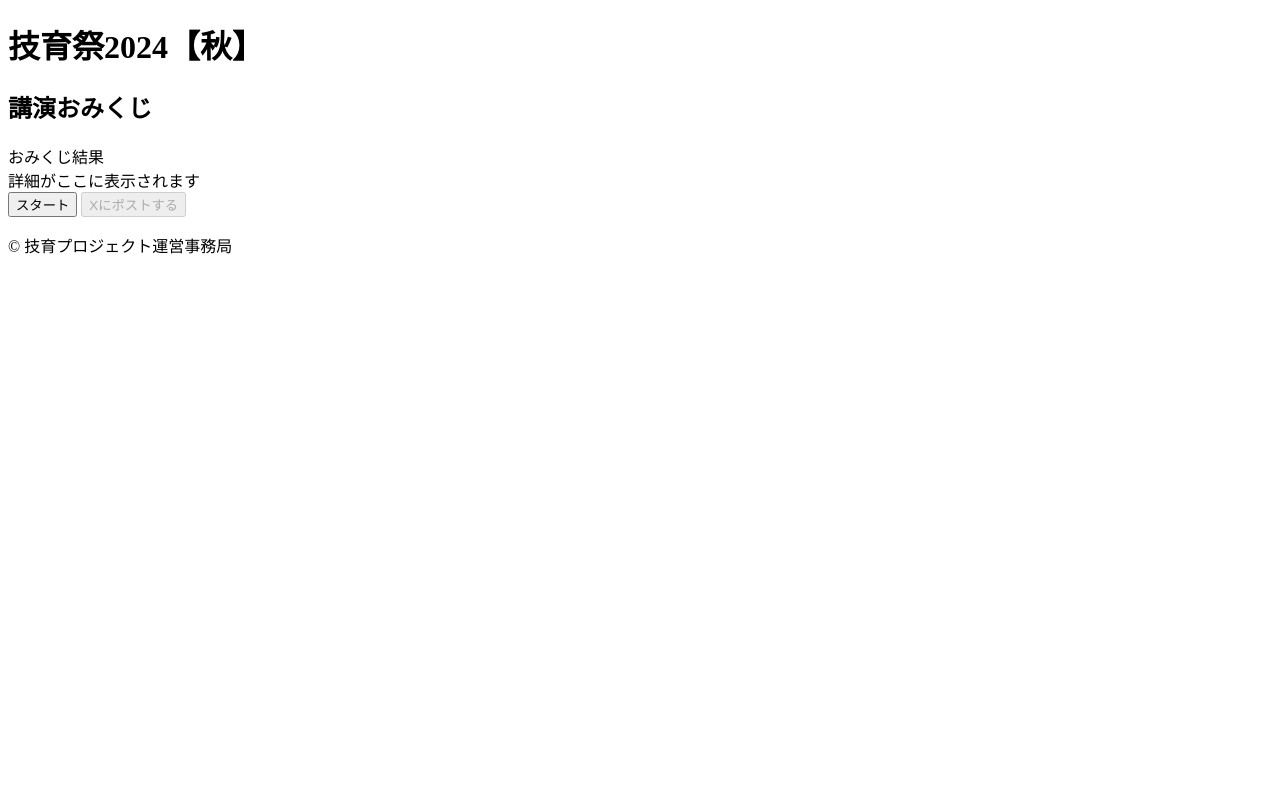
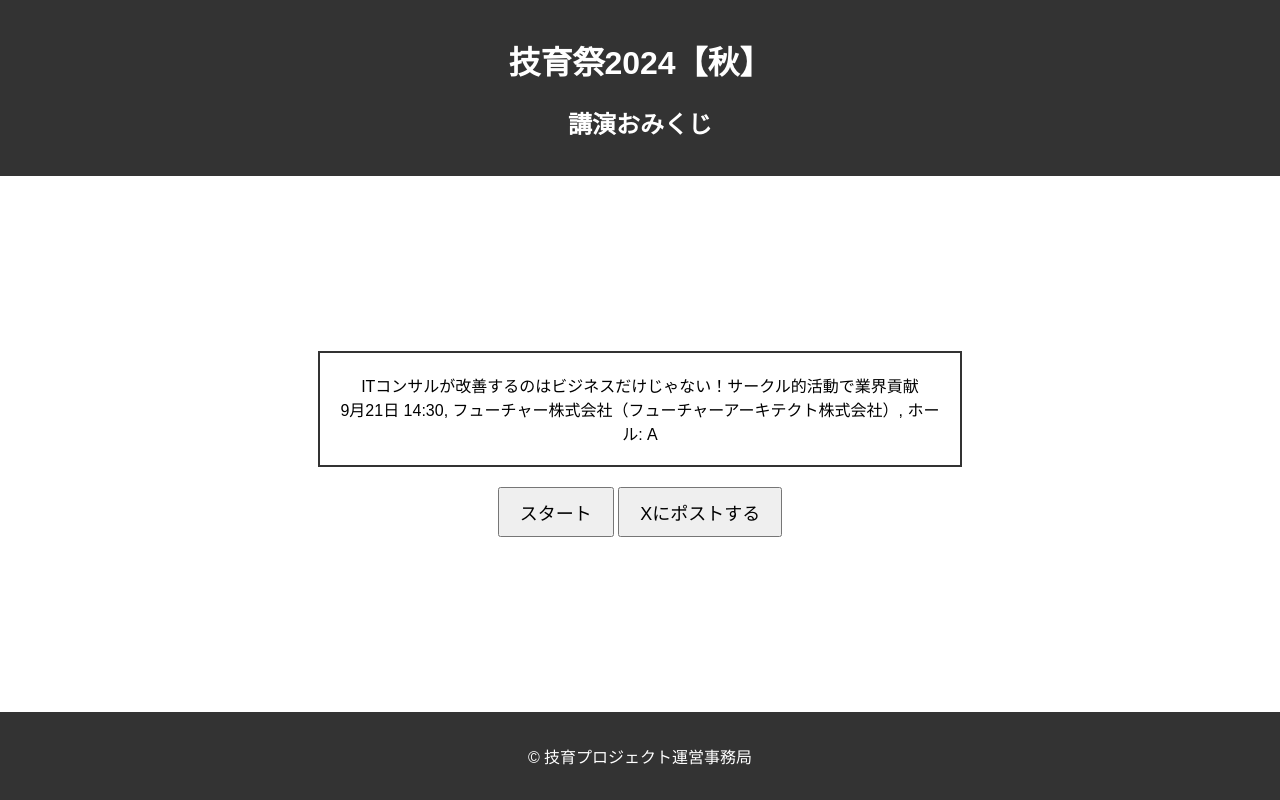
Before and after one commit to Maroon-51210/omikuji0921, a plain HTML site: page index.html in a window 1280 px wide. Both pictures are taken after a click on the button "スタート". Drawn offline with Linux system fonts and the light colour scheme.

Commit message:
おみくじ完成

```diff
--- a/index.html
+++ b/index.html
@@ -4,7 +4,7 @@
     <meta charset="UTF-8" />
     <meta name="viewport" content="width=device-width, initial-scale=1.0" />
     <title>講演おみくじ</title>
-    <link rel="stylesheet" href="styles.css" />
+    <link rel="stylesheet" href="style.css" />
   </head>
   <body>
     <header>
--- a/script.js
+++ b/script.js
@@ -0,0 +1,241 @@
+// omikujiButtonがクリックされたとき
+document.getElementById("omikujiButton").addEventListener("click", function () {
+  // omikujiTitleをサンプルテキスト1に変更、omikujiDetailsをサンプルテキスト2に変更する
+  document.getElementById("omikujiTitle").textContent = "サンプルテキスト1";
+  document.getElementById("omikujiDetails").textContent = "サンプルテキスト2";
+
+  // postToXButtonボタンのhiddenを削除し、画面に表示させる
+  document.getElementById("postToXButton").classList.remove("hidden");
+});
+
+document.getElementById('omikujiButton').addEventListener('click', function () {
+  // 講演情報の配列を作成
+  // ---公演情報ここから---
+  const items = [
+    {
+      title: "ひろゆきと10人の学生エンジニア〜論破するのか、されるのか〜",
+      time: "9月22日 17:15",
+      company: "ひろゆき",
+      hall: "A",
+    },
+    {
+      title:
+        "ビジネスに必要な全てを担い、自分の専門性を見つけ出すフルサイクル開発者のあり方",
+      time: "9月22日 16:20",
+      company: "株式会社CARTA HOLDINGS",
+      hall: "A",
+    },
+    {
+      title:
+        "【開発責任者が語る】顧客が真に求めるものを作る面白さとプロの覚悟とは?",
+      time: "9月22日 15:25",
+      company: "ウイングアーク１ｓｔ株式会社",
+      hall: "A",
+    },
+    {
+      title:
+        "VPoEが語る！！会社員（?）としてWebエンジニアを20年続ける話！(n=1)",
+      time: "9月22日 14:30",
+      company: "エン・ジャパン株式会社",
+      hall: "B",
+    },
+    {
+      title:
+        "ウルトラポジショントーク 〜新卒最初のキャリアで◯◯◯の会社を狙え！？",
+      time: "9月22日 14:30",
+      company: "株式会社MIXI",
+      hall: "A",
+    },
+    {
+      title:
+        "社内初のプロジェクトを1年目でリード！AI基盤をローンチし、事例紹介いただいた話",
+      time: "9月22日 13:35",
+      company: "合同会社DMM.com",
+      hall: "B",
+    },
+    {
+      title:
+        "1年で会員数日本一！代表が語るchocoZAPのユーザーに寄り添った開発とは？",
+      time: "9月22日 13:35",
+      company: "RIZAPグループ株式会社",
+      hall: "A",
+    },
+    {
+      title:
+        "『AIの進化とビジネス革新：サイバーエージェントが描く「未来のエンジニア像」』",
+      time: "9月22日 12:40",
+      company: "株式会社サイバーエージェント",
+      hall: "A",
+    },
+    {
+      title: "RedCoder のライブ競プロ ～競プロ世界ランカーのアルゴリズム改善～",
+      time: "9月22日 11:30",
+      company: "高橋 直大(chokudai)",
+      hall: "B",
+    },
+    {
+      title: "人工知能で火星に挑戦した話〜NASAエンジニアが語る夢の追い方〜",
+      time: "9月22日 11:30",
+      company: "小野 雅裕",
+      hall: "A",
+    },
+    {
+      title: "Rubyの父、Matz氏によるRubyライブコーディング",
+      time: "9月21日 18:10",
+      company: "まつもとゆきひろ",
+      hall: "B",
+    },
+    {
+      title:
+        "AIエンジニアが政治家を目指してみた件〜テクノロジーは社会を変えるのか？〜",
+      time: "9月21日 18:10",
+      company: "安野 貴博",
+      hall: "A",
+    },
+    {
+      title: "最新版！新卒がIT企業選びをするための完全攻略法",
+      time: "9月21日 17:15",
+      company: "株式会社ゆめみ",
+      hall: "A",
+    },
+    {
+      title: "オブジェクト指向プログラミング実践のための橋渡し",
+      time: "9月21日 16:20",
+      company: "GMOインターネットグループ",
+      hall: "A",
+    },
+    {
+      title: "メーカーにおけるデータサイエンティストの働き方について",
+      time: "9月21日 15:25",
+      company: "株式会社村田製作所",
+      hall: "C",
+    },
+    {
+      title:
+        "さくらインターネットの技術執行役員が語る！ソフトウェア無線を使った無線解析",
+      time: "9月21日 15:25",
+      company: "さくらインターネット株式会社",
+      hall: "B",
+    },
+    {
+      title: "人材企業【doda】が伝える本当の会社選びとは？",
+      time: "9月21日 15:25",
+      company: "パーソルキャリア株式会社",
+      hall: "A",
+    },
+    {
+      title: "2400万DL数を突破したタクシーアプリ『GO』の開発秘話とこれから",
+      time: "9月21日 14:30",
+      company: "GO株式会社",
+      hall: "C",
+    },
+    {
+      title:
+        "技育プロジェクト出身者が語る、プロダクトエンジニアとしての第一歩の踏み出し方",
+      time: "9月21日 14:30",
+      company: "セーフィー株式会社",
+      hall: "B",
+    },
+    {
+      title:
+        "ITコンサルが改善するのはビジネスだけじゃない！サークル的活動で業界貢献",
+      time: "9月21日 14:30",
+      company: "フューチャー株式会社（フューチャーアーキテクト株式会社）",
+      hall: "A",
+    },
+    {
+      title: "Go Bold in Your Career 大胆なチャレンジでキャリアを築く",
+      time: "9月21日 13:35",
+      company: "株式会社メルカリ",
+      hall: "C",
+    },
+    {
+      title:
+        "社内開発の裏側を公開!! 3ヶ月で予約制駐車場＆QRコード決済機能を作った話。",
+      time: "9月21日 13:35",
+      company: "パーク２４株式会社",
+      hall: "B",
+    },
+    {
+      title: "生成AIの波とプロダクト変化、エンジニアの向き合い方",
+      time: "9月21日 13:35",
+      company: "株式会社LayerX",
+      hall: "A",
+    },
+    {
+      title: "DeNA創業者南場智子が考えるエンジニアキャリア",
+      time: "9月21日 12:40",
+      company: "株式会社ディー・エヌ・エー",
+      hall: "A",
+    },
+  ];
+  // ---公演情報ここまで---
+
+  // ボタンを読み込む
+  const omikujiButton = document.getElementById("omikujiButton");
+  const postToXButton = document.getElementById("postToXButton");
+
+  // ボタンの初期設定
+  omikujiButton.disabled = true; // おみくじボタンを無効化
+  postToXButton.classList.add("hidden"); // ポストボタンを非表示にする
+
+  // スピン処理に必要な変数を作成
+  let index = 0; // 現在の公演情報を保持
+  let count = 0; // 現在の回転数を保持
+  let maxCount = 20; // 最大回転回数
+  let speed = 50; // 初期回転速度
+
+  // ---スピン処理ここから---
+  function spin() {
+    if (count < maxCount) {
+      // おみくじの内容をランダムに変更
+      index = Math.floor(Math.random() * items.length);
+
+      // おみくじの内容を画面に表示
+      document.getElementById("omikujiTitle").textContent = items[index].title;
+      document.getElementById("omikujiDetails").textContent =
+        `${items[index].time}, ${items[index].company}, ホール: ${items[index].hall}`;
+
+      count++;
+
+      // 回転の速度を徐々に遅くする
+      speed += 5;
+      setTimeout(spin, speed); // 繰り返す
+    } else {
+      // 最終結果の公演情報を取得
+      const finalItem = items[index];
+      // 最終結果の表示
+      document.getElementById("omikujiTitle").textContent = finalItem.title;
+      document.getElementById("omikujiDetails").textContent =
+        `${finalItem.time}, ${finalItem.company}, ホール: ${finalItem.hall}`;
+
+      // ボタンを有効化/表示する設定
+      omikujiButton.disabled = false; // おみくじボタンを有効化
+      postToXButton.classList.remove("hidden"); // ポストボタンを表示
+      postToXButton.disabled = false; // ポストボタンを有効化
+
+      // Xにポストするボタンを押したときの処理開始
+      postToXButton.addEventListener("click", function () {
+        // Xにポスト
+        postToX(finalItem);
+      });
+    }
+  }
+  // ---スピン処理ここまで---
+
+  // スピン処理開始
+  spin();
+});
+
+function postToX(finalItem) {
+  const postText = `#技育祭 #講演おみくじ の結果は\n 「${finalItem.title}」でした！\n\n講演おみくじはこちら\n https://maroon-51210.github.io/omikuji0921/\n\n技育祭の視聴申込はこちら\nhttps://talent.supporterz.jp/geeksai/2024autumn/`;
+
+  // 改行を含むテキストをURLエンコード
+  const encodedText = encodeURIComponent(postText);
+
+  // X投稿用のURLを生成
+  const postUrl = `https://x.com/intent/tweet?text=${encodedText}`;
+
+  // 新しいウィンドウでツイートページを開く
+  window.open(postUrl, "_blank");
+}
--- a/style.css
+++ b/style.css
@@ -0,0 +1,86 @@
+/* 全体のリセットとレイアウト */
+html,
+body {
+  height: 100%;
+  margin: 0;
+  padding: 0;
+  display: flex;
+  flex-direction: column;
+}
+
+body {
+  font-family: Arial, sans-serif;
+  min-height: 100vh;
+}
+
+.hidden {
+  display: none;
+}
+
+header {
+  background-color: #333;
+  color: white;
+  text-align: center;
+  padding: 1rem;
+}
+
+main {
+  flex: 1;
+  display: flex;
+  flex-direction: column;
+  justify-content: center;
+  align-items: center;
+  padding: 1rem;
+}
+
+#omikuji {
+  border: 2px solid #333;
+  padding: 20px;
+  width: 100%;
+  max-width: 600px;
+  text-align: center;
+}
+
+.button-container {
+  margin-top: 20px;
+}
+
+button {
+  padding: 10px 20px;
+  font-size: 18px;
+  cursor: pointer;
+}
+
+footer {
+  background-color: #333;
+  color: white;
+  text-align: center;
+  padding: 1rem;
+}
+
+/* スマホ版対応 */
+@media (max-width: 600px) {
+  h1 {
+    font-size: 1.5rem; /* スマホ画面での見出しのフォントサイズを縮小 */
+    padding: 0.5rem 0; /* 上下の余白も縮小 */
+  }
+
+  #omikuji {
+    font-size: 1rem;
+    padding: 5px;
+    width: 100%;
+  }
+
+  #omikujiTitle {
+    font-size: 1.2rem;
+  }
+
+  #omikujiDetails {
+    font-size: 1rem;
+  }
+
+  button {
+    width: 100%;
+    margin-bottom: 10px;
+  }
+}
```
